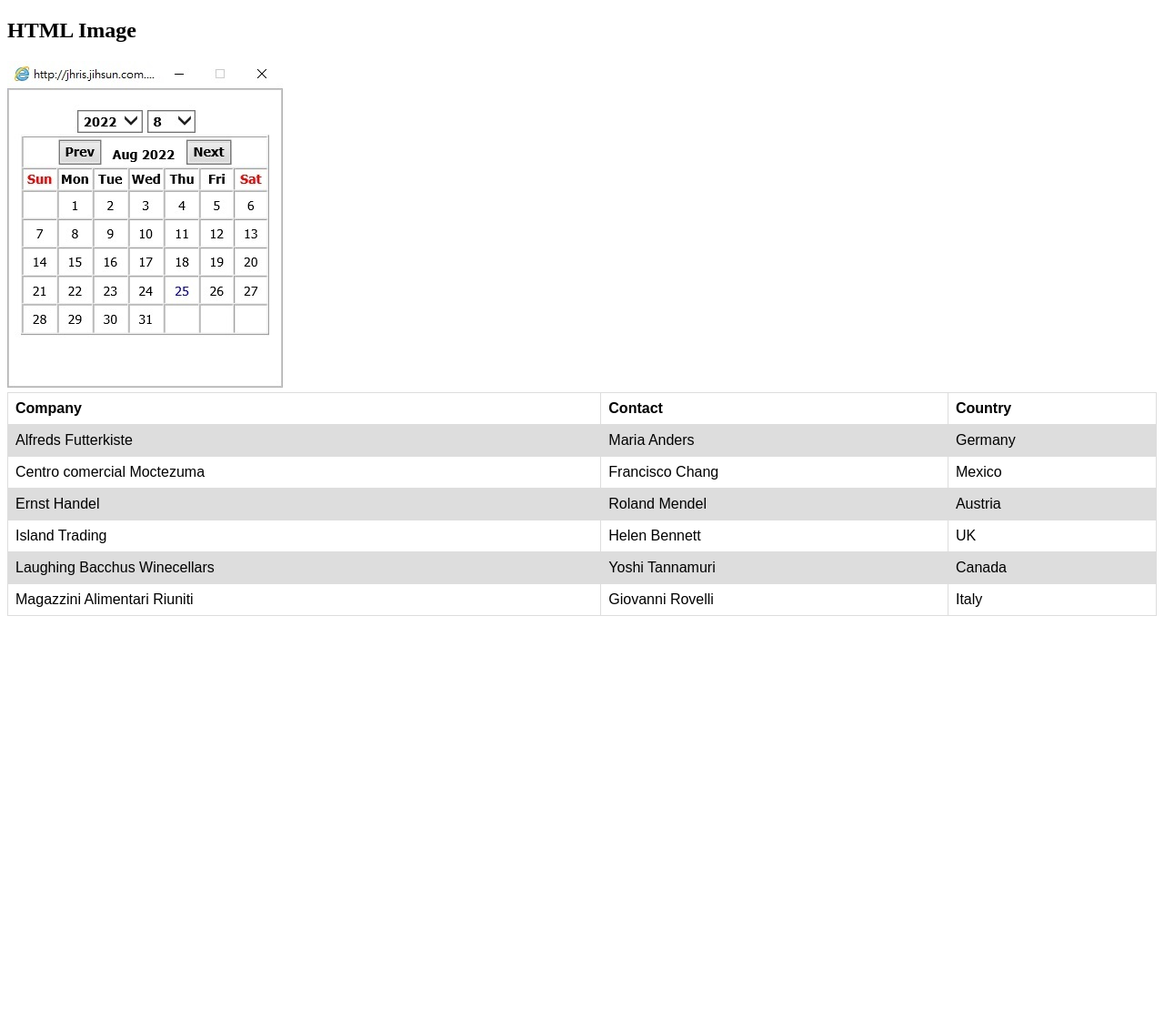
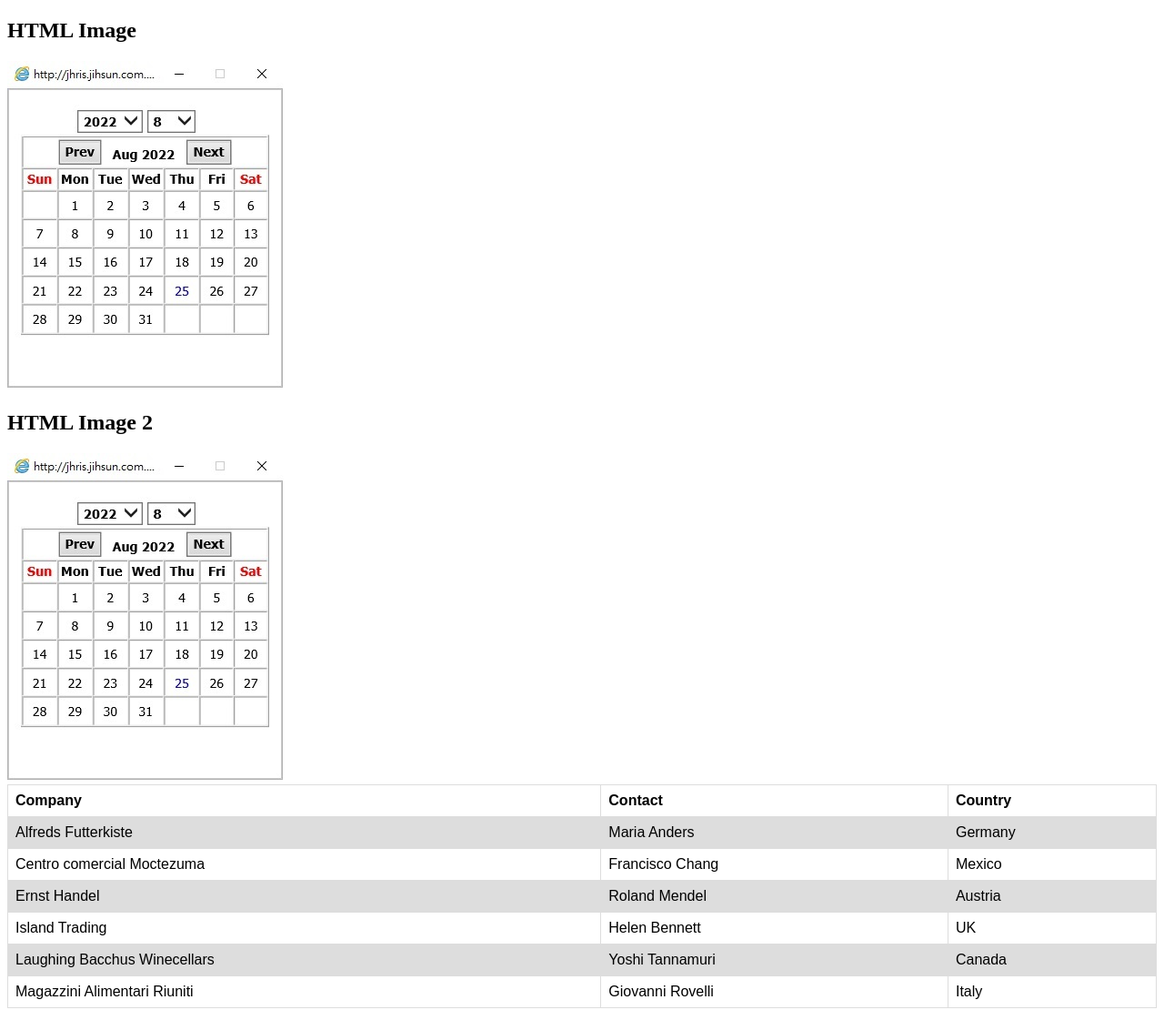
Before and after one commit to junhong-tom/junhong-tom.github.io, a plain HTML site: page index.html in a window 1280 px wide. Shown: the whole page at 91% size. Before the commit the page ends 800 px from the top, so only its background shows below. Drawn offline with Linux system fonts and the light colour scheme.

Commit message:
更新檔案到目錄中

```diff
--- a/index.html
+++ b/index.html
@@ -25,6 +25,9 @@ tr:nth-child(even) {
 <table>
     <h2>HTML Image</h2>
     <img src="test_date.jpg" alt="Italian Trulli"><br>
+
+	<h2>HTML Image 2</h2>
+    <img src=".\src\test_date_2.jpg" alt="Italian Trulli"><br>
     <tr>
         <th>Company</th>
         <th>Contact</th>
```
Also changed, not shown: src/test_date_2.jpg (added).
